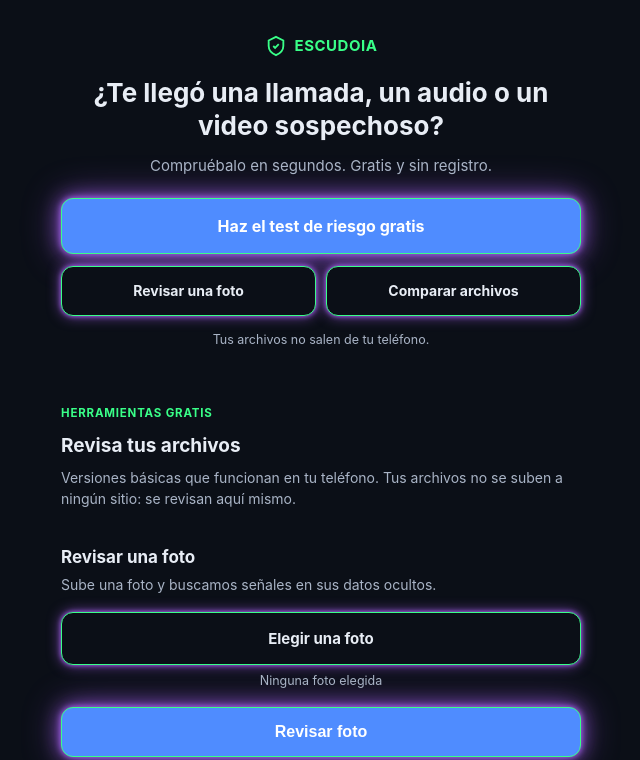
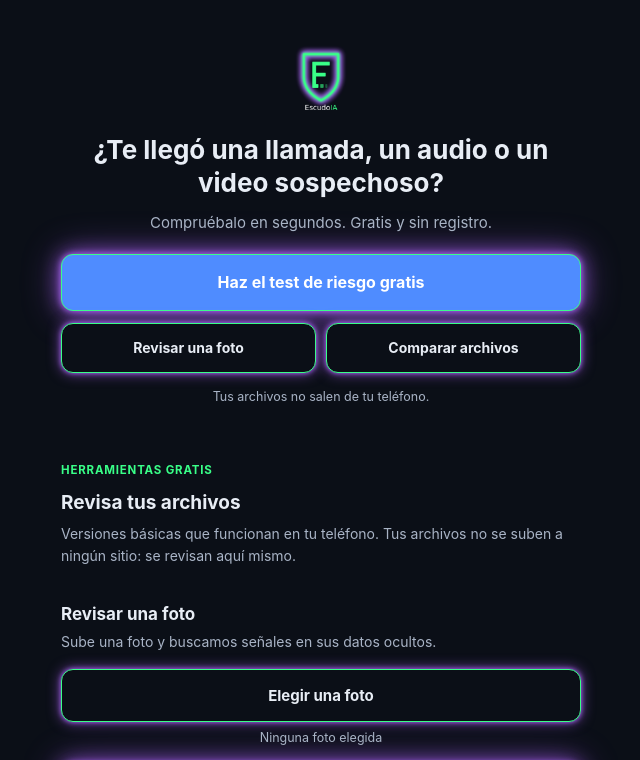
Before and after one commit to garpules/escudoia, a plain HTML site: page index.html in a window 1280 px wide. Shown: the top 760 px of the page, without its empty margins (319-959 px from the left). Drawn offline with Linux system fonts and the light colour scheme.

Commit message:
Update index.html

```diff
--- a/index.html
+++ b/index.html
@@ -16,6 +16,7 @@
 <meta property="og:type" content="website">
   <meta property="og:image" content="https://escudoiapp.com/escudoia-logo.png">
 <meta name="robots" content="index, follow">
+<link rel="icon" type="image/png" href="/escudoia-logo.png">
 <style>
   :root{
     --bg:#0b0f17;
@@ -44,11 +45,10 @@
   .wrap{max-width:560px;margin:0 auto;padding:0 20px 60px;}
   header.hero{padding:34px 0 26px;text-align:center;}
   .logo{
-    display:inline-flex;align-items:center;gap:8px;
-    font-weight:700;font-size:15px;letter-spacing:.5px;
-    color:var(--green);margin-bottom:20px;
+    display:block;text-align:center;margin-bottom:16px;
   }
-  .logo svg{width:22px;height:22px;}
+  .logo img{width:84px;height:84px;border-radius:16px;display:block;margin:0 auto;}
+  .foot-logo{width:64px;height:64px;border-radius:14px;display:block;margin:0 auto 10px;}
   h1{font-size:26px;margin:0 0 12px;line-height:1.25;}
   .hero p{color:var(--text-dim);font-size:15px;margin:0 auto 20px;max-width:440px;}
   .hero p.hero-note{font-size:12.5px;margin:14px auto 0;}
@@ -180,8 +180,7 @@
 
   <header class="hero">
     <div class="logo">
-      <svg viewBox="0 0 24 24" fill="none" stroke="currentColor" stroke-width="2"><path d="M12 2l8 4v6c0 5-3.5 8-8 10-4.5-2-8-5-8-10V6l8-4z"/><path d="M9 12l2 2 4-4"/></svg>
-      ESCUDOIA
+      <img src="/escudoia-logo.png" alt="Logo de EscudoIA" width="84" height="84">
     </div>
     <h1>¿Te llegó una llamada, un audio o un video sospechoso?</h1>
     <p>Compruébalo en segundos. Gratis y sin registro.</p>
@@ -410,6 +409,7 @@
   </section>
 
   <footer>
+    <img class="foot-logo" src="/escudoia-logo.png" alt="Logo de EscudoIA" width="64" height="64" loading="lazy">
     EscudoIA es un proyecto en construcción. Ningún análisis aquí sustituye la verificación directa con tu familiar por una vía ya conocida.<br>
     <a href="/privacidad.html">Privacidad y términos</a>
   </footer>
```
